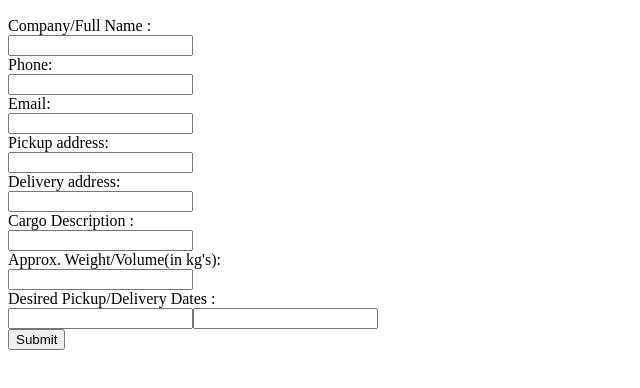
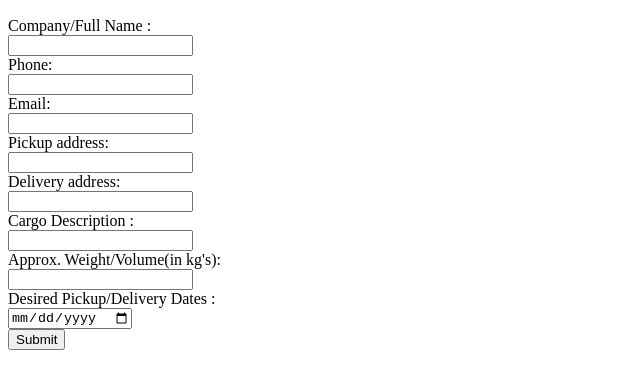
Before and after one commit to kunstaytrue/newstuff, a plain HTML site: page request_ a_quote.html in a window 1280 px wide. Shown: the part 136-524 px from the top of the page, without its empty margins (0-640 px from the left). Drawn offline with Linux system fonts and the light colour scheme.

Commit message:
okay i figured out the date situation , i had put datetime instead of just date as the input type

```diff
--- a/request_ a_quote.html
+++ b/request_ a_quote.html
@@ -27,7 +27,7 @@
                 <label for="approx. Weight/Volume">Approx. Weight/Volume(in kg's):</label><br>
                 <input type="text" id="approx. Weight/Volume" name="approx. Weight/Volume"><br>
                 <label for="desired Pickup/Delivery Dates ">Desired Pickup/Delivery Dates :</label><br>
-                <input type="datetime" id="datetime " name="desired Pickup/Delivery Dates "><input type="text" id="approx. Weight/Volume" name="approx. Weight/Volume"><br>
+                <input type="date" id="datetime " name="desired Pickup/Delivery Dates "><br>
                 <input type="submit" value="Submit">
             </form>
         </main>
```
